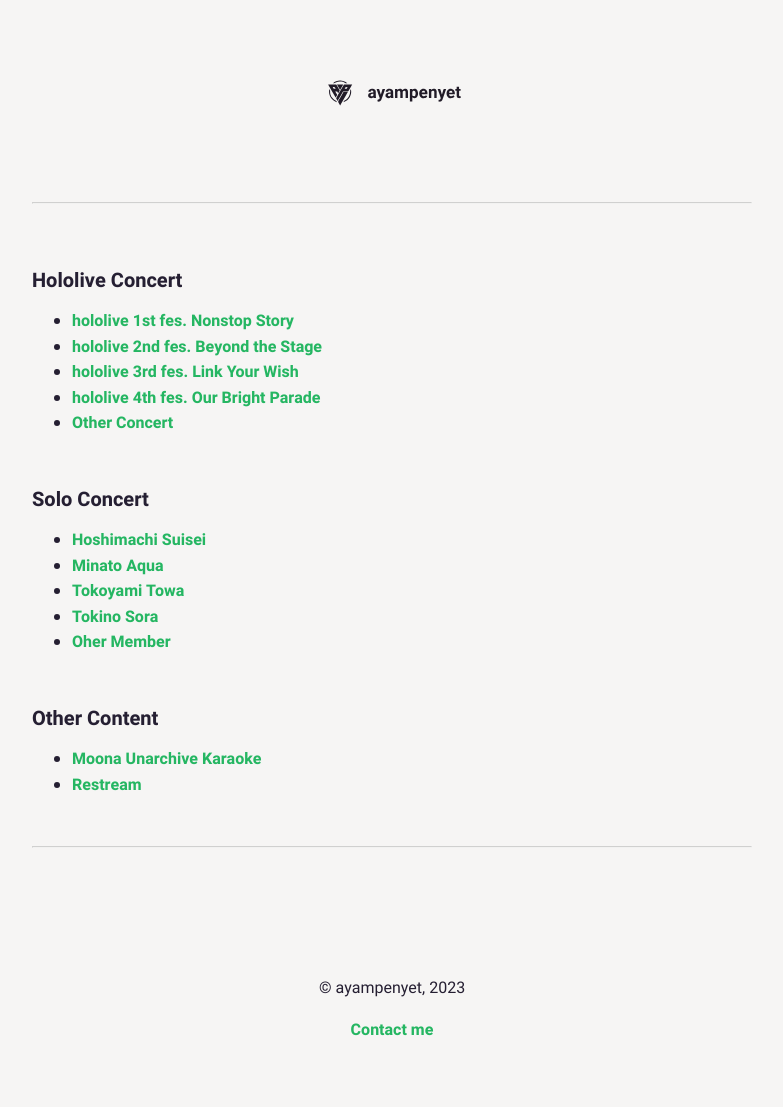
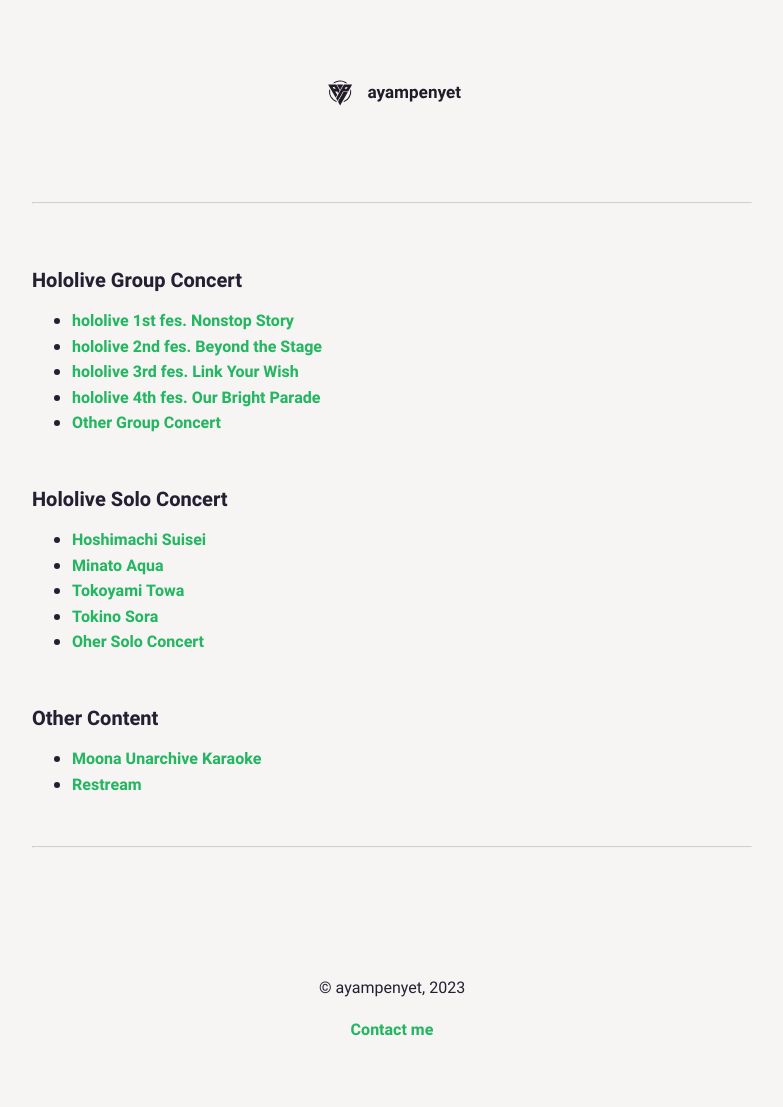
Before and after one commit to ImPeekaboo/blog, a Jekyll site: the page built from index.md, in a window 1280 px wide. Shown: the whole page, without its empty margins (248-1031 px from the left). Built offline with Jekyll 4.4.1, drawn with Linux system fonts in a browser that asks for light colours.

Commit message:
Update index.md

```diff
--- a/index.md
+++ b/index.md
@@ -6,20 +6,20 @@
 
 ---
 
-## Hololive Concert
+## Hololive Group Concert
 * [hololive 1st fes. Nonstop Story](fes1st.md)
 * [hololive 2nd fes. Beyond the Stage](fes2nd.md)
 * [hololive 3rd fes. Link Your Wish](fes3rd.md)
 * [hololive 4th fes. Our Bright Parade](fes4th.md)
-* [Other Concert](groupmix.md)
+* [Other Group Concert](groupmix.md)
 
 
-## Solo Concert
+## Hololive Solo Concert
 * [Hoshimachi Suisei](suisei.md)
 * [Minato Aqua](aqua.md)
 * [Tokoyami Towa](towa.md)
 * [Tokino Sora](sora.md)
-* [Oher Member](solomix.md)
+* [Oher Solo Concert](solomix.md)
 
 ## Other Content
 * [Moona Unarchive Karaoke](moonutau.md)
```
